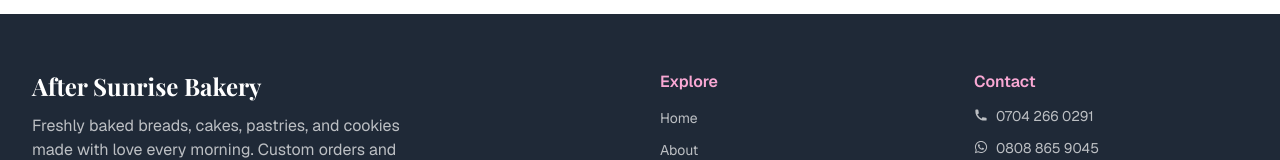
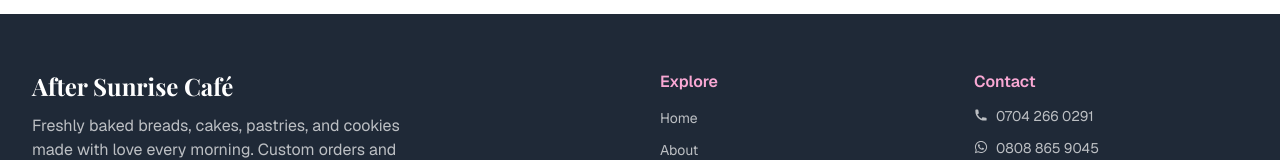
Before and after one commit to Dabeluchukwu/AfterSunriseCafe-Frontend, a Next.js app: page / in a window 1280 px wide. Shown: the part 3336-3496 px from the top of the page. Built offline with nearby package versions, Linux system fonts and the light colour scheme; no server answers.

Commit message:
footer content update

```diff
--- a/components/layout/Footer.jsx
+++ b/components/layout/Footer.jsx
@@ -19,7 +19,7 @@ export default function Footer() {
       <div className="max-w-7xl mx-auto px-4 sm:px-6 lg:px-8 py-14 grid gap-10 md:grid-cols-4">
         <div className="md:col-span-2">
           <h3 className="font-display text-2xl font-bold text-white mb-3">
-            After Sunrise Bakery
+            After Sunrise Café
           </h3>
           <p className="text-white/70 max-w-sm">
             Freshly baked breads, cakes, pastries, and cookies made with love
```
